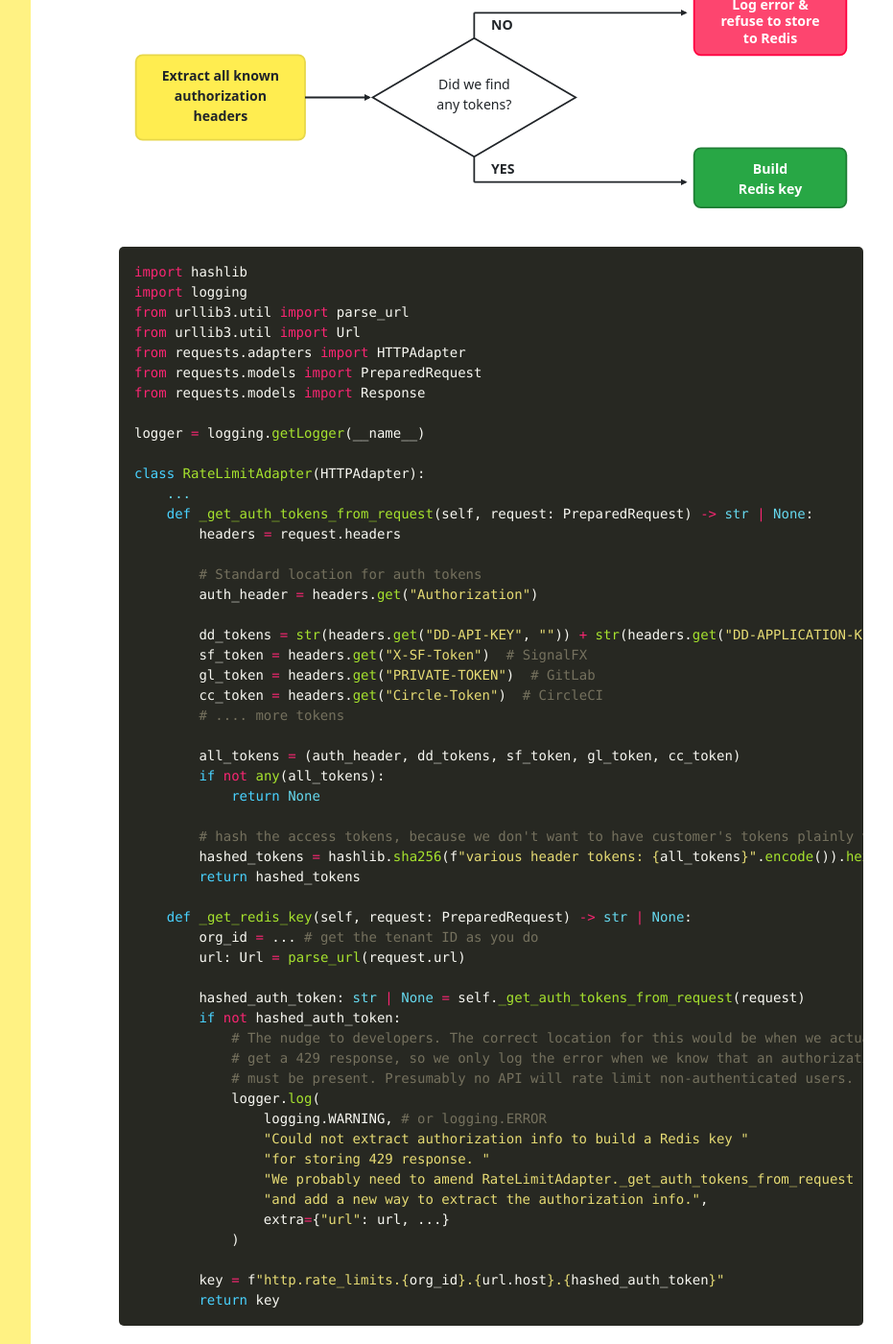
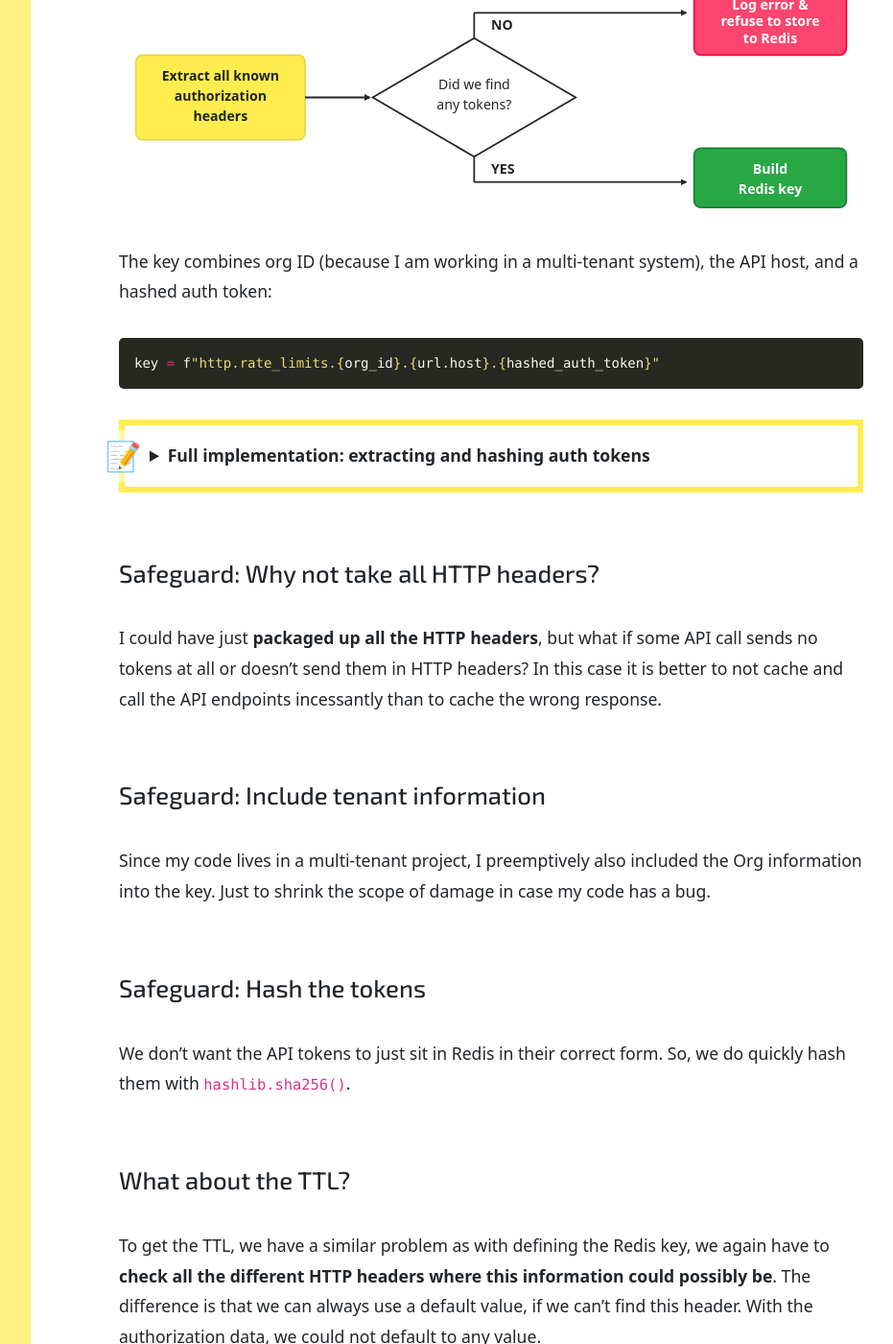
Before and after one commit to inesp/inesp.github.io, a Jekyll site: the page built from _posts/2026-02-06-api-resilience-caching-429.md, in a window 1280 px wide and 1400 px high, scrolled down 12693 px. Shown: the whole window at 96% size, without its empty margins (288-1219 px from the left). Built offline with Jekyll 4.4.1, drawn with Linux system fonts in a browser that asks for light colours; nearby versions of some CDN libraries; some web fonts are replaced; some of the changed text lies outside the part shown.

Commit message:
Hide code blocks

````diff
--- a/_posts/2026-02-06-api-resilience-caching-429.md
+++ b/_posts/2026-02-06-api-resilience-caching-429.md
@@ -276,6 +276,15 @@ My code will look at all the places, where I know the authorization data can be.
 
 ![redis-429-key-building](/assets/http/redis-429-key-building.svg)
 
+The key combines org ID (because I am working in a multi-tenant system), the API host, and a hashed auth token:
+
+```python
+key = f"http.rate_limits.{org_id}.{url.host}.{hashed_auth_token}"
+```
+
+<details class="code-details" markdown="1">
+<summary>Full implementation: extracting and hashing auth tokens</summary>
+
 ```python
 import hashlib
 import logging
@@ -331,6 +340,8 @@ class RateLimitAdapter(HTTPAdapter):
         return key
 ```
 
+</details>
+
 ## Safeguard: Why not take all HTTP headers?
 
 I could have just **packaged up all the HTTP headers**, but what if some API call sends no tokens at all or doesn't send them in HTTP headers? In this case it is better to not cache and call the API endpoints incessantly than to cache the wrong response.
@@ -347,7 +358,15 @@ We don't want the API tokens to just sit in Redis in their correct form. So, we
 
 To get the TTL, we have a similar problem as with defining the Redis key, we again have to **check all the different HTTP headers where this information could possibly be**. The difference is that we can always use a default value, if we can't find this header. With the authorization data, we could not default to any value.
 
-The one safeguard I do recommend is: have a max value. **Even if the API sends you `Retry-After=<5h>`, I would ignore this and keep the max TTL relatively low, at maybe max 1 hour.**
+The one safeguard I do recommend is: have a max value. **Even if the API sends you `Retry-After=<5h>`, I would ignore this and keep the max TTL relatively low, at maybe max 1 hour** or less of course.
+
+```python
+retry_after: int = int(response.headers.get("Retry-After"))
+retry_after_sec = min(retry_after, timedelta(minutes=60))
+```
+
+<details class="code-details" markdown="1">
+<summary>Full implementation: extracting sleep time from various headers</summary>
 
 ```python
 import logging
@@ -392,6 +411,8 @@ class RateLimitAdapter(HTTPAdapter):
         )
 ```
 
+</details>
+
 ## How to store an HTTP response in Redis
 
 We can't store the `requests.Response` directly in Redis, we need to serialize it first.
@@ -400,6 +421,19 @@ At the time I chose to use `marshmallow` for the serialization and deserializati
 
 There is 1 important thing about the deserialization: we want to return a `requests.Response` object. Because that is what all the callers expect. We want the response from `redis.get()` to match the response from `requests.send()`, so that the calling code doesn't have to make any adjustments to our change.
 
+```python
+# Dump requests.Response into a dict via ResponseSchema
+serialized_response = ResponseSchema().dumps(response)
+# Store with TTL = retry_after seconds
+redis.setex(key, retry_after_sec, serialized_response)
+
+# Retrieve and deserialize back to requests.Response
+# with custom DeserializedResponse class
+response: Response = ResponseSchema().loads(redis.get(key))
+```
+
+<details class="code-details" markdown="1">
+<summary>Full implementation: serializing and deserializing HTTP responses</summary>
 
 ```python
 import logging
@@ -409,14 +443,32 @@ from marshmallow import post_load
 from requests.adapters import HTTPAdapter
 from requests.models import Response
 from requests.models import PreparedRequest
-from requests.utils import CaseInsensitiveDict
 
 logger = logging.getLogger(__name__)
 
 
+class DeserializedResponse(Response):
+    def __repr__(self):
+        return "<%s [%s]>" % (self.__class__.__name__, self.status_code)
+
+class ResponseSchema(Schema):
+    status_code = fields.Int()
+    encoding = fields.Str()
+    reason = fields.Str(allow_none=True)
+
+    @post_load
+    def make_response_obj(self, data, **kwargs) -> DeserializedResponse:
+        response = DeserializedResponse()
+        response._content = b""  # We don't care what the content was
+        response.status_code = data["status_code"]
+        response.encoding = data["encoding"]
+        response.reason = data["reason"] or ""
+        return response
+
+
 class RateLimitAdapter(HTTPAdapter):
     ...
-    def _store_response(self, response: Response, key: str,retry_after_sec: int) -> bool:
+    def _store_response(self, response: Response, key: str, retry_after_sec: int) -> bool:
         # Before we write to Redis, we need to serialize
         try:
             serialized_response = ResponseSchema().dumps(response)
@@ -452,27 +504,9 @@ class RateLimitAdapter(HTTPAdapter):
         response.request = request
         response.url = request.url
         return response
+```
 
-
-class ResponseSchema(Schema):
-    status_code = fields.Int()
-    encoding = fields.Str()
-    reason = fields.Str(allow_none=True)
-
-    @post_load
-    def make_response_obj(self, data, **kwargs) -> DeserializedResponse:
-        response = DeserializedResponse()
-        response._content = b""  # We don't care what the content was
-        response.status_code = data["status_code"]
-        response.encoding = data["encoding"]
-        response.reason = data["reason"] or ""
-        return response
-
-
-class DeserializedResponse(Response):
-    def __repr__(self):
-        return "<%s [%s]>" % (self.__class__.__name__, self.status_code)
-```
+</details>
 
 
 ## Conclusion
````
